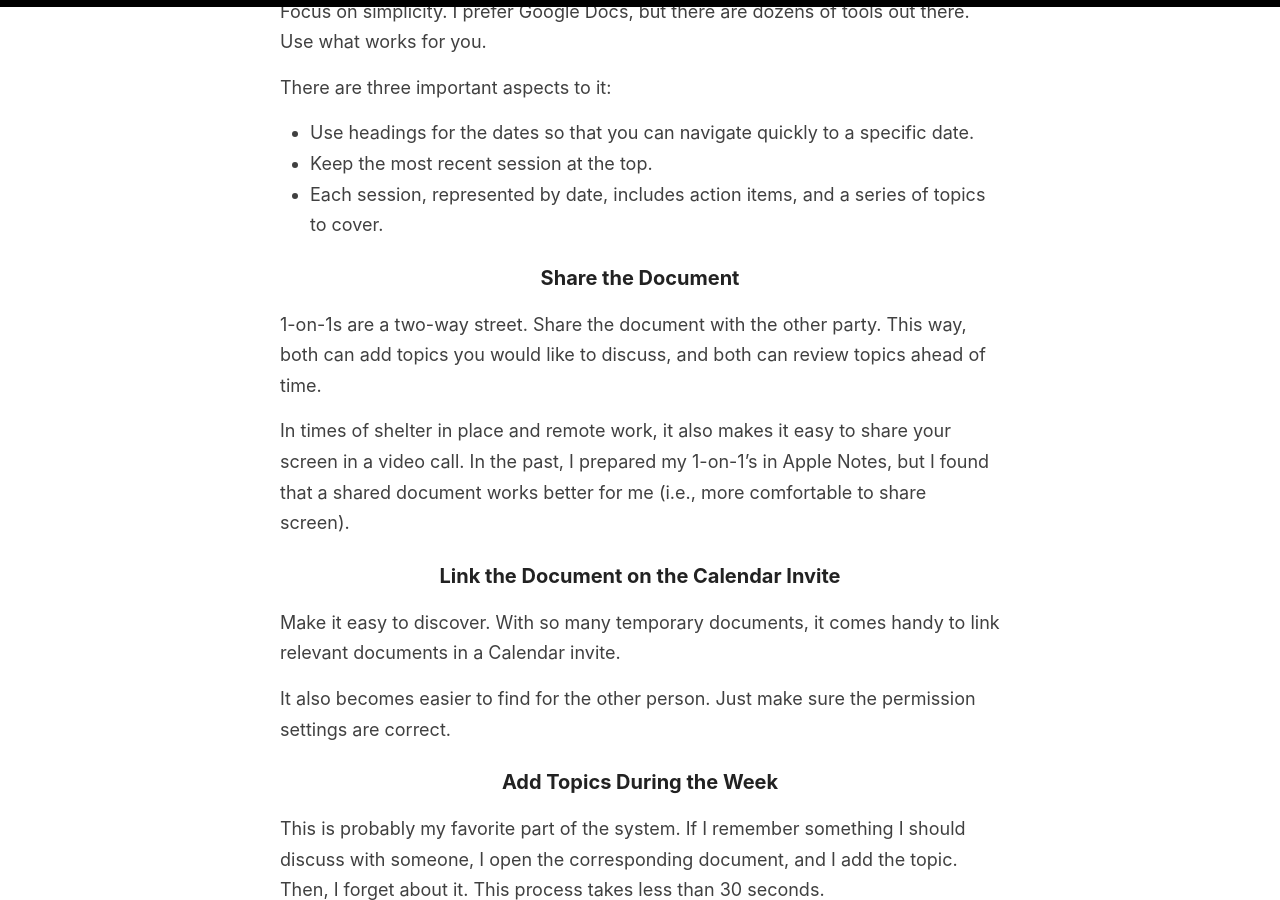
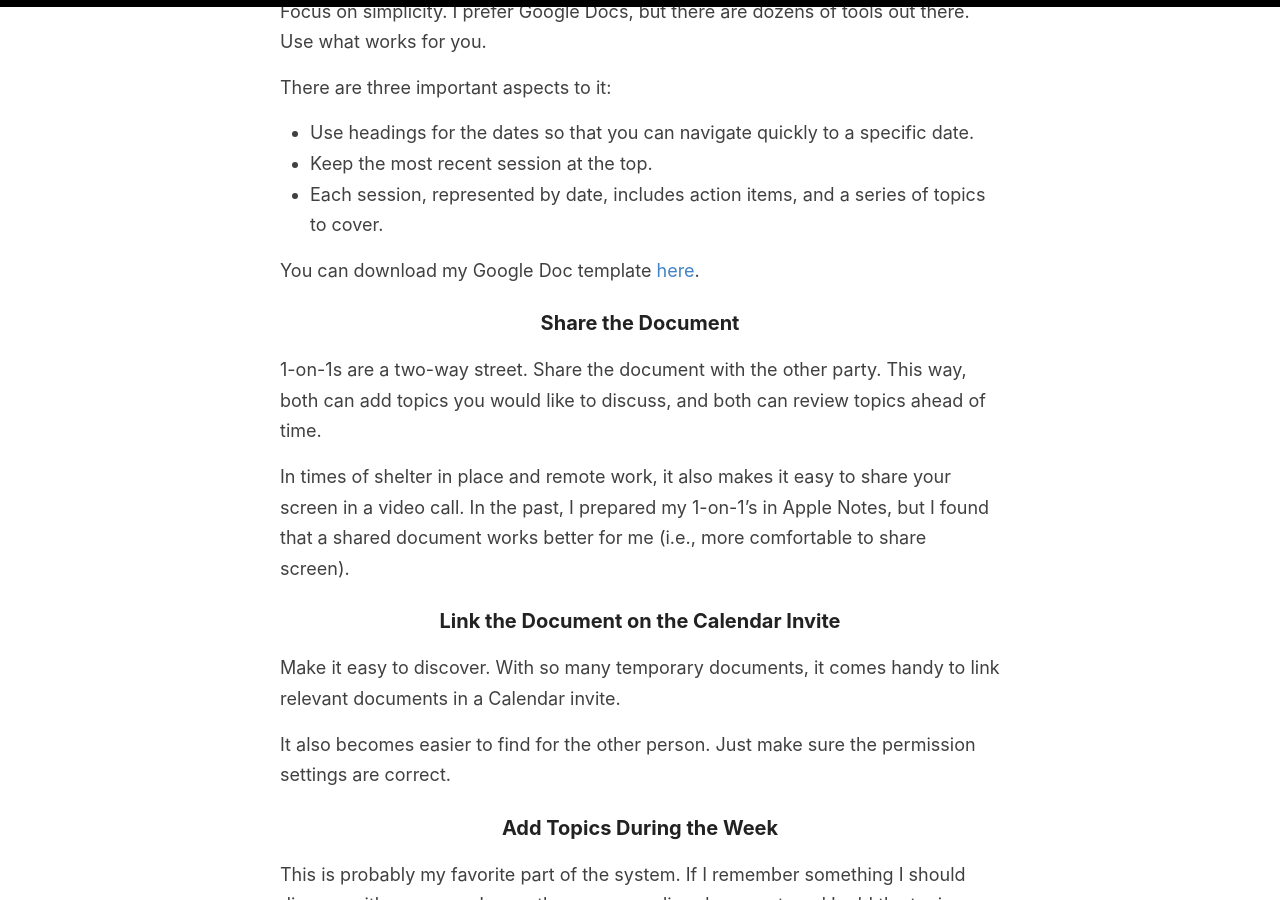
Before and after one commit to elfrank/elfrank.github.io, a Jekyll site: the page built from _posts/2020-07-05-a-practical-system-for-1-on-1s.md, in a window 1280 px wide and 900 px high, scrolled down 568 px. Built offline with Jekyll 4.4.1, drawn with Linux system fonts in a browser that asks for light colours; our own code applies the rules of GitHub Pages for plain Markdown files.

Commit message:
Update 2020-07-05-a-practical-system-for-1-on-1s.md
add a link to GDoc template

```diff
--- a/_posts/2020-07-05-a-practical-system-for-1-on-1s.md
+++ b/_posts/2020-07-05-a-practical-system-for-1-on-1s.md
@@ -21,6 +21,8 @@ There are three important aspects to it:
 * Use headings for the dates so that you can navigate quickly to a specific date.
 * Keep the most recent session at the top.
 * Each session, represented by date, includes action items, and a series of topics to cover.
+
+You can download my Google Doc template [here](https://docs.google.com/document/d/16jqtekvrpprYeNAWw7NQl1BnEYxIJ3C-mfgGV6z6iCY/edit?usp=sharing).
 
 ### Share the Document
 1-on-1s are a two-way street. Share the document with the other party. This way, both can add topics you would like to discuss, and both can review topics ahead of time.
```
